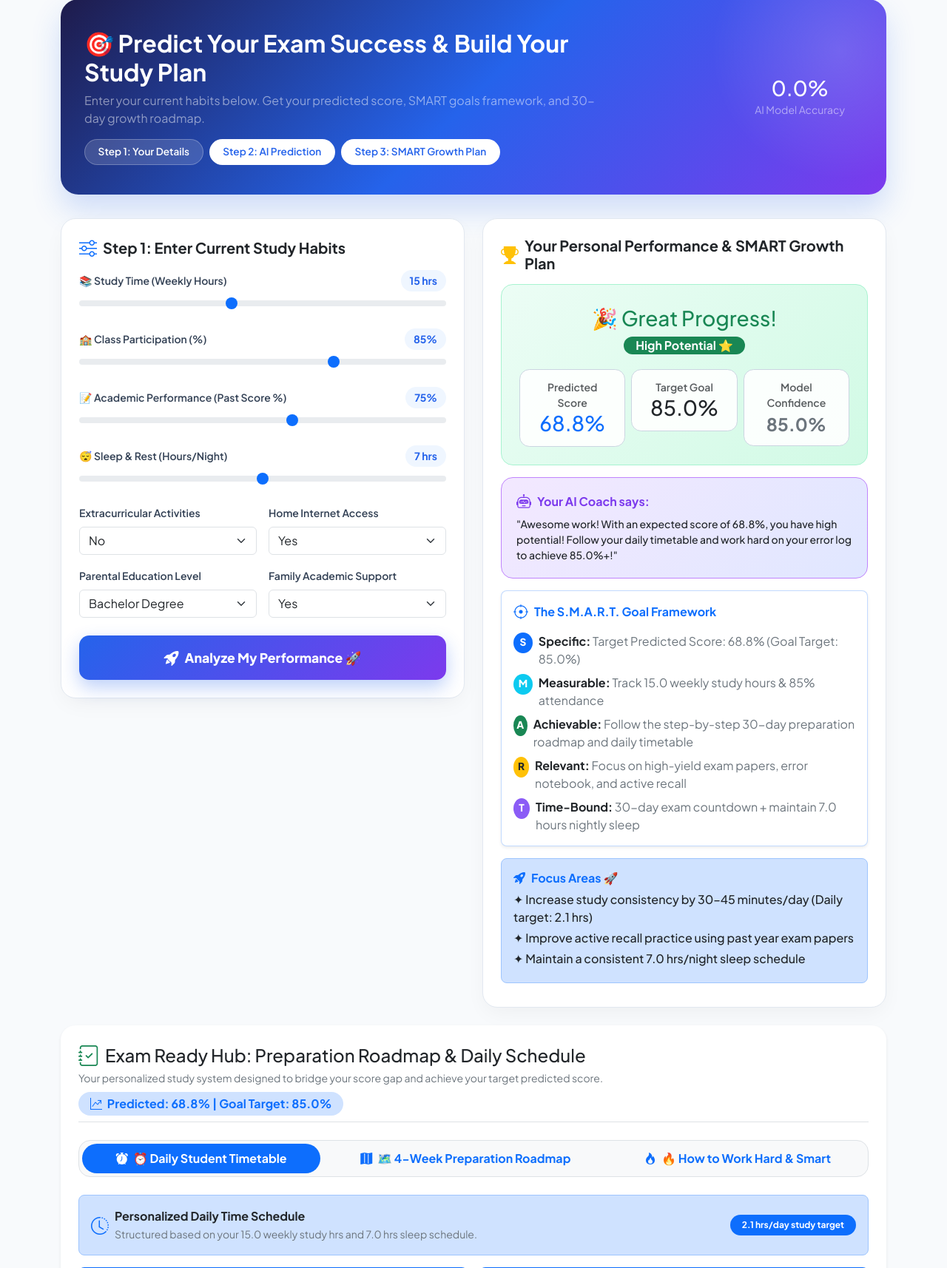
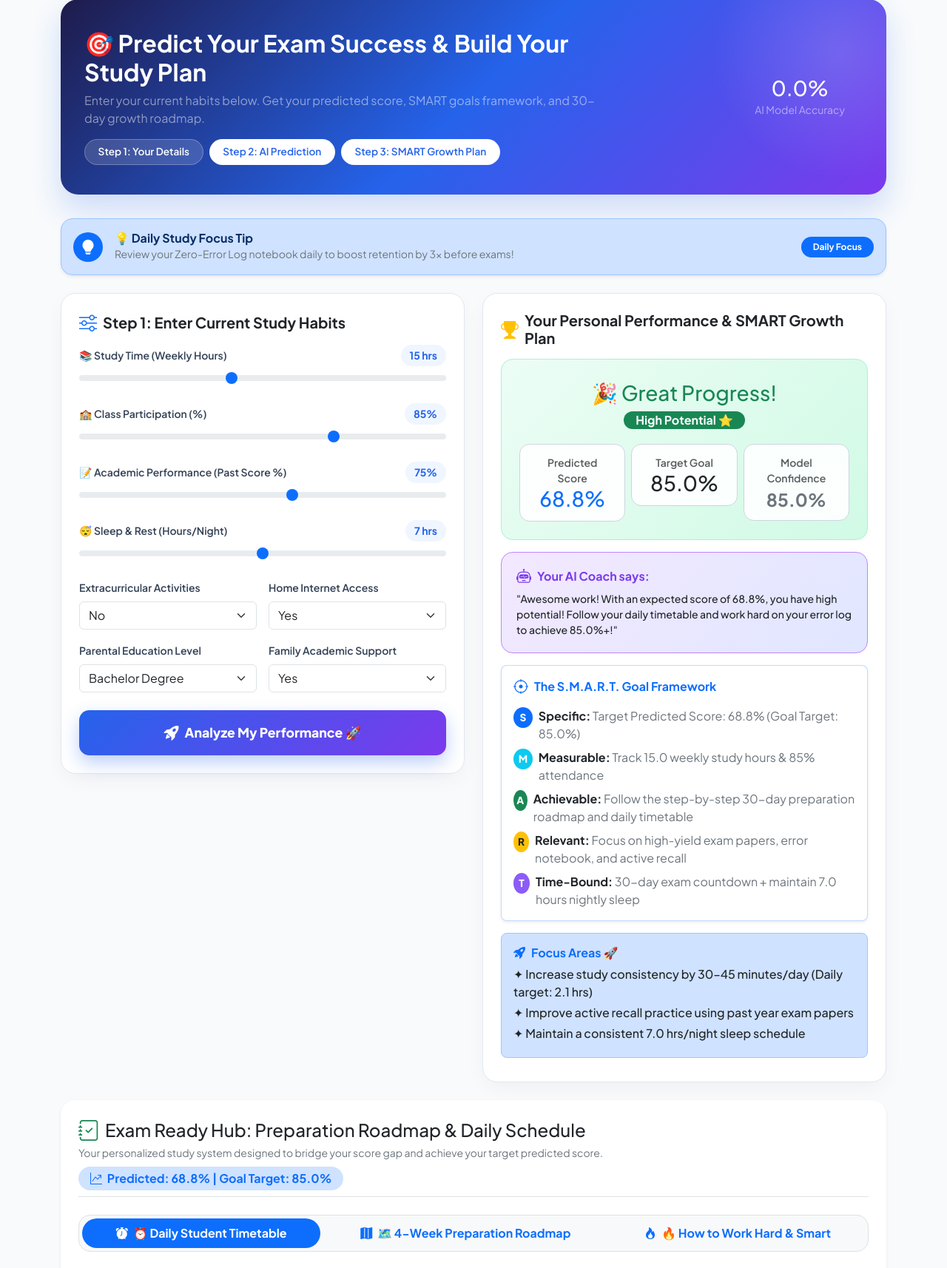
Before and after one commit to shivam310307/Student-performance-prediction-model, a Flask app: page / in a window 1280 px wide. Shown: the part 175-1889 px from the top of the page at 74% size. Run offline with Flask 3, Linux system fonts and the light colour scheme.

Commit message:
Add Daily Focus Tip banner to student growth dashboard

```diff
--- a/student_performance_prediction/templates/index.html
+++ b/student_performance_prediction/templates/index.html
@@ -236,6 +236,22 @@
                     </div>
                 </div>
             </div>
+        </div>
+
+        <!-- Daily Focus Tip Card -->
+        <div class="alert alert-primary bg-primary-subtle border-primary-subtle rounded-4 p-3 mb-4 shadow-sm d-flex align-items-center justify-content-between gap-3 flex-wrap">
+            <div class="d-flex align-items-center gap-3">
+                <div class="bg-primary text-white p-2 rounded-circle d-flex align-items-center justify-content-center" style="width: 40px; height: 40px;">
+                    <i class="bi bi-lightbulb-fill fs-5"></i>
+                </div>
+                <div>
+                    <h6 class="fw-bold mb-0 text-primary-emphasis" data-en="💡 Daily Study Focus Tip" data-hi="💡 दैनिक अध्ययन युक्ति">💡 Daily Study Focus Tip</h6>
+                    <small class="text-secondary" data-en="Review your Zero-Error Log notebook daily to boost retention by 3x before exams!" data-hi="परीक्षा से पहले स्मरण शक्ति 3 गुना बढ़ाने के लिए रोज अपनी त्रुटि नोटबुक देखें!">
+                        Review your Zero-Error Log notebook daily to boost retention by 3x before exams!
+                    </small>
+                </div>
+            </div>
+            <span class="badge bg-primary rounded-pill px-3 py-2" data-en="Daily Focus" data-hi="दैनिक ध्यान">Daily Focus</span>
         </div>
 
         <div class="row g-4">
```
